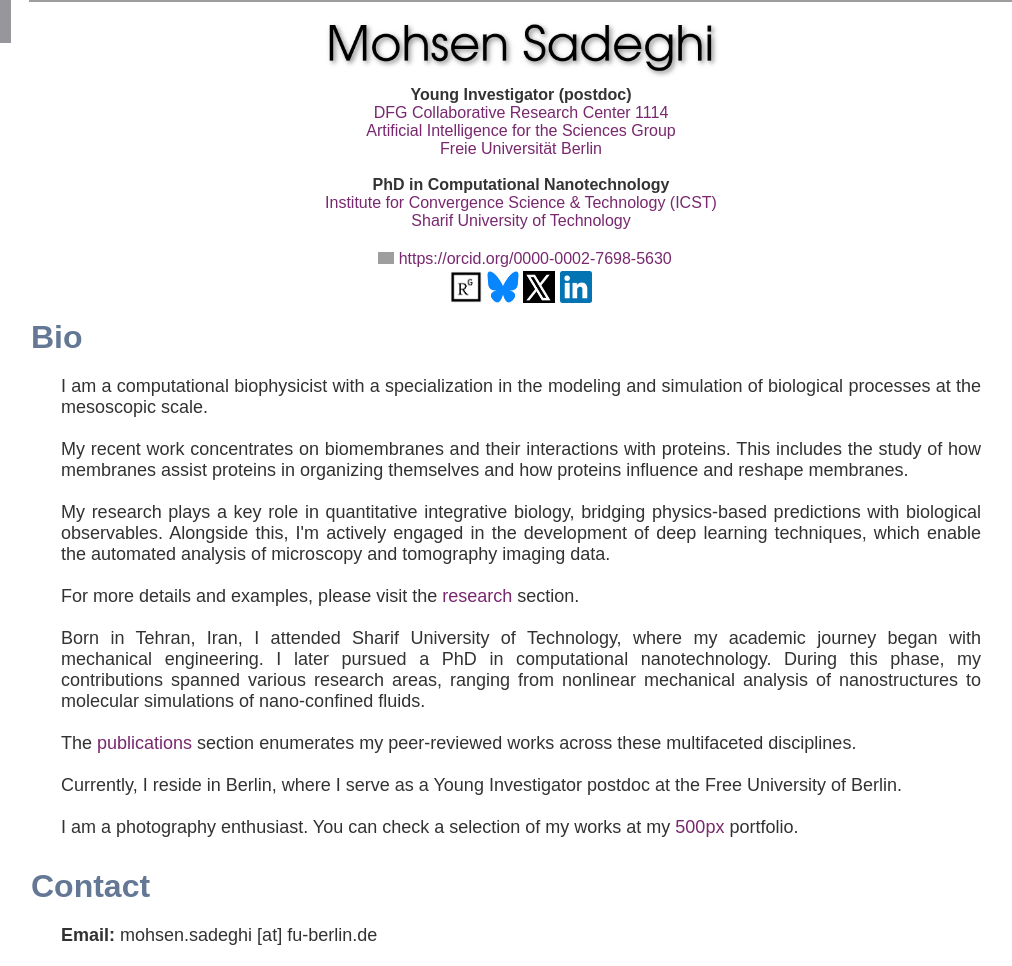
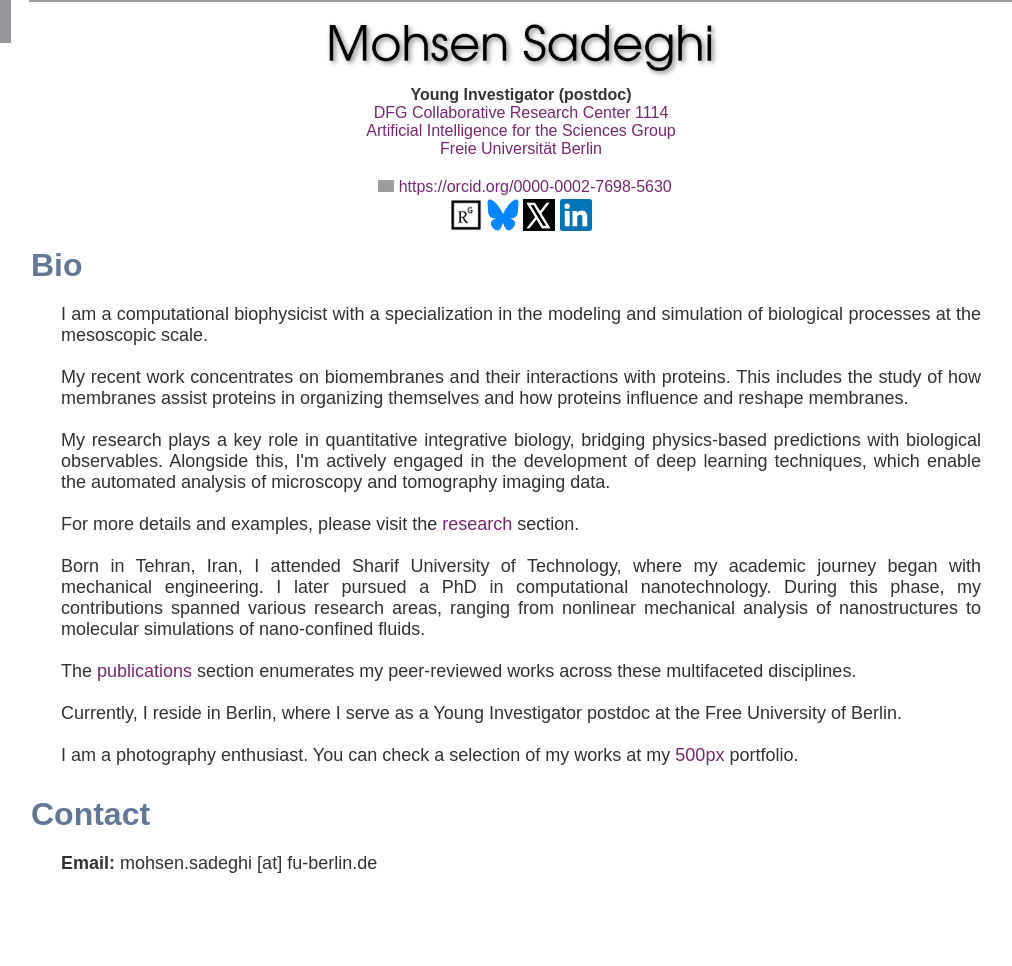
Before and after one commit to MohsenSadeghi/mohsensadeghi.github.io, a plain HTML site: page index.html in a window 1280 px wide. Shown: the part 747-1713 px from the top of the page, without its empty margins (249-1261 px from the left). After the commit the page ends 1641 px from the top, so only its background shows below. Drawn offline with Linux system fonts and the light colour scheme; grey boxes are pictures that could not be loaded.

Commit message:
Update index.html
removed the PhD line

```diff
--- a/index.html
+++ b/index.html
@@ -67,9 +67,9 @@
 				<a href = "https://www.mi.fu-berlin.de/en/sfb1114/" > DFG Collaborative Research Center 1114</a> <br />
 				<a href = "http://www.mi.fu-berlin.de/en/math/groups/ai4s" > Artificial Intelligence for the Sciences Group </a> <br />
 				<a href = "http://www.fu-berlin.de"> Freie Universität Berlin </a> <br /> <br />
-				<b> PhD in Computational Nanotechnology</b><br />
+				<!-- <b> PhD in Computational Nanotechnology</b><br />
 				<a href = "http://nano.sharif.edu" > Institute for Convergence Science &amp; Technology (ICST) </a> <br />
-				<a href = "http://www.sharif.edu"> Sharif University of Technology </a> <br /> <br />
+				<a href = "http://www.sharif.edu"> Sharif University of Technology </a> <br /> <br />!-->
 			</td>
 		</tr>
 
```
